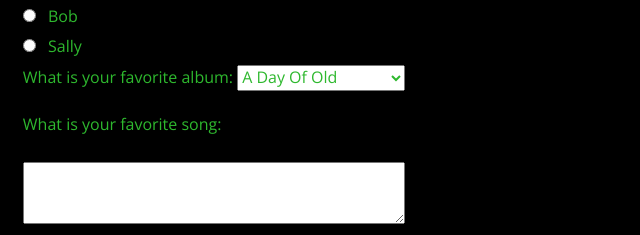
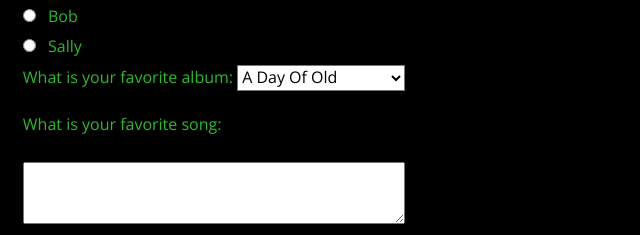
Before and after one commit to BenAttenborough/accessibility_refactor_v6, a plain HTML site: page survey.html in a window 1280 px wide. Shown: the part 732-967 px from the top of the page, 640-1280 px from the left. Drawn offline with nearby package versions, Linux system fonts and the light colour scheme.

Commit message:
Changes to dropdown menu colors
Changed colors to have more contrast
Added label to form

```diff
--- a/styles/scss/components/_forms.scss
+++ b/styles/scss/components/_forms.scss
@@ -66,6 +66,12 @@ form {
   }
 }
 
+#albums,
+#albums option {
+  background-color: white;
+  color: black;
+}
+
 /* Styles for larger screens */
 @media screen and (min-width: 840px) {
   .photo {
--- a/survey.html
+++ b/survey.html
@@ -54,7 +54,7 @@
                             <label for="Sally" class="input_label">Sally</label>
                         </div>
 
-                        <label>What is your favorite album:</label>
+                        <label for="albums">What is your favorite album:</label>
                         <select id="albums" name="select">
                             <option value="1">A Day Of Old</option>
                             <option value="2">Diamond Fireworks</option>
```
Also changed, not shown: styles/style.css, 1 other file.
